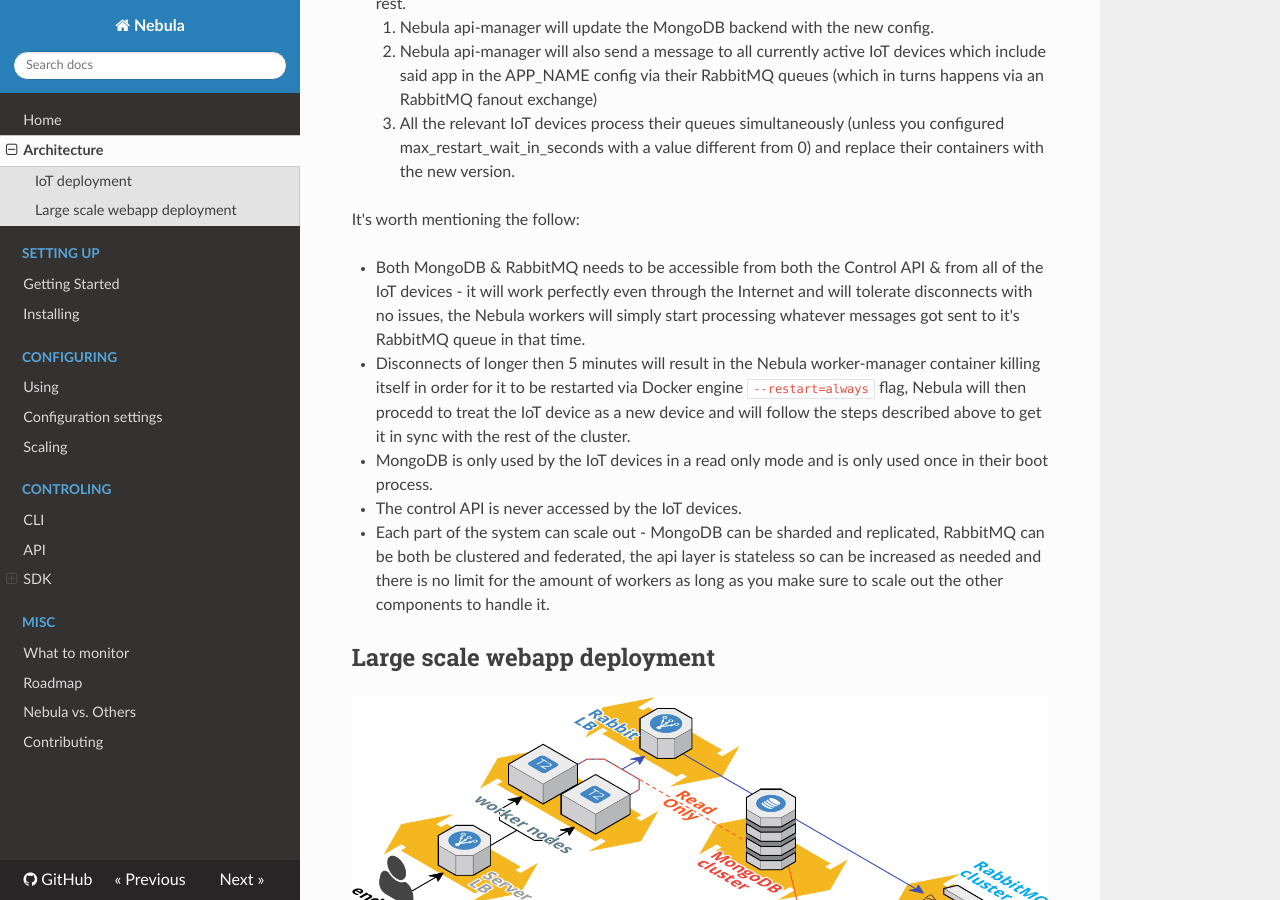
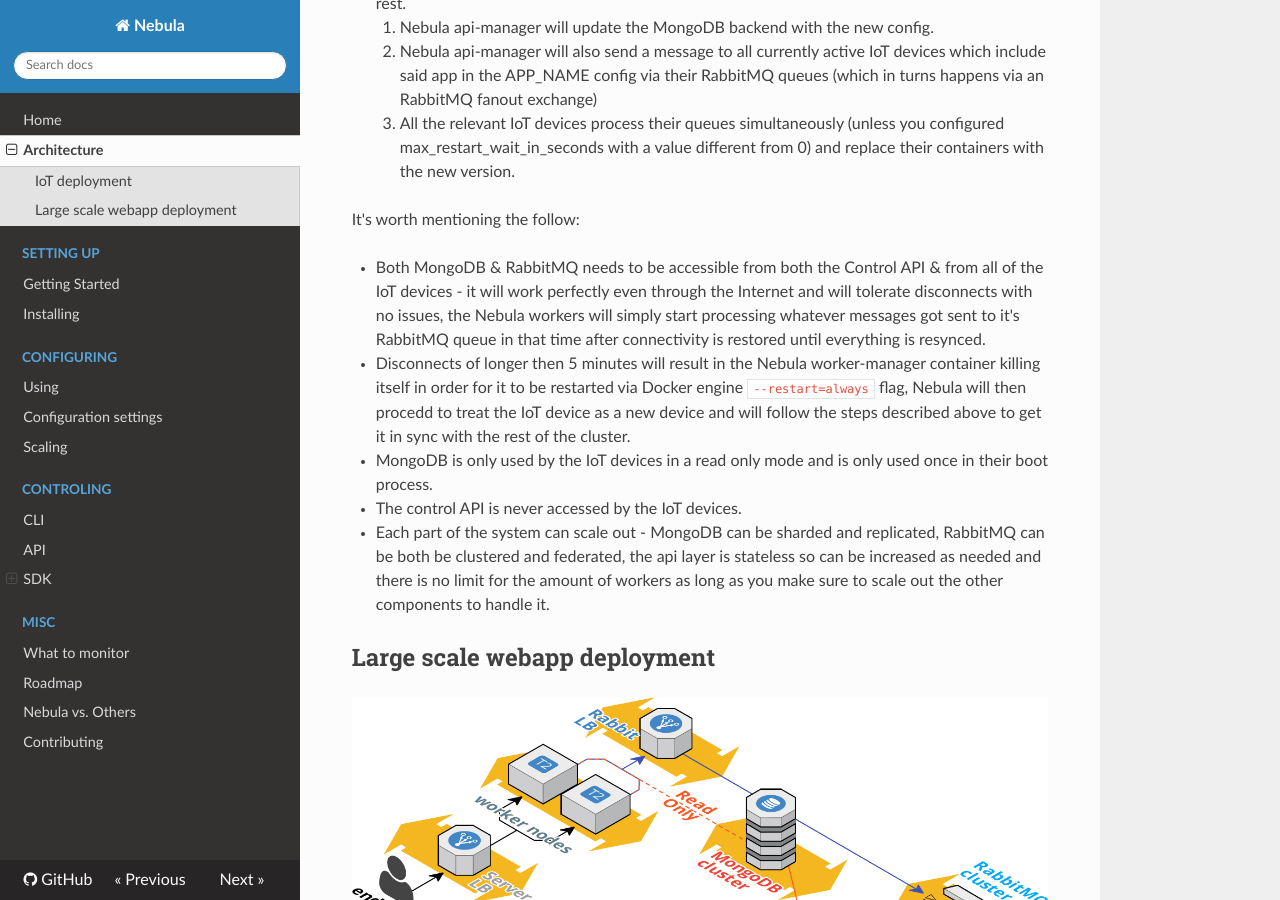
Before and after one commit to nebula-orchestrator/docs, an MkDocs documentation site: the page built from docs/architecture.md, in a window 1280 px wide and 900 px high, scrolled down 1183 px. Built offline with MkDocs 1.6.1, drawn with Linux system fonts in a browser that asks for light colours; nearby versions of some CDN libraries; old or Windows-style settings are respelled for this version of MkDocs.

Commit message:
clearing up how network disconnects are handled

```diff
--- a/docs/architecture.md
+++ b/docs/architecture.md
@@ -21,7 +21,7 @@
 
 It's worth mentioning the follow:
 
-* Both MongoDB & RabbitMQ needs to be accessible from both the Control API & from all of the IoT devices - it will work perfectly even through the Internet and will tolerate disconnects with no issues, the Nebula workers will simply start processing whatever messages got sent to it's RabbitMQ queue in that time.
+* Both MongoDB & RabbitMQ needs to be accessible from both the Control API & from all of the IoT devices - it will work perfectly even through the Internet and will tolerate disconnects with no issues, the Nebula workers will simply start processing whatever messages got sent to it's RabbitMQ queue in that time after connectivity is restored until everything is resynced.
 * Disconnects of longer then 5 minutes will result in the Nebula worker-manager container killing itself in order for it to be restarted via Docker engine `--restart=always` flag, Nebula will then procedd to treat the IoT device as a new device and will follow the steps described above to get it in sync with the rest of the cluster.
 * MongoDB is only used by the IoT devices in a read only mode and is only used once in their boot process.
 * The control API is never accessed by the IoT devices.
```
